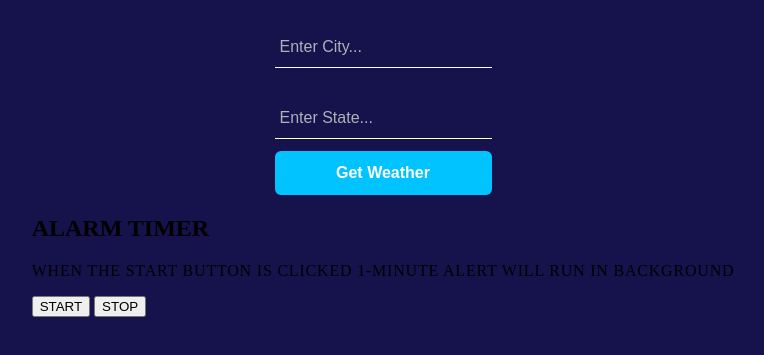
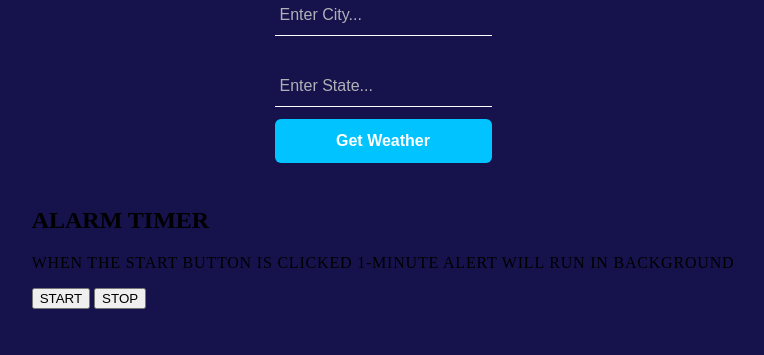
Before and after one commit to LuisCastilloKC/Learnics_Google_Chrome_Extension, a browser extension: page weatherApp/index.html in a window 1280 px wide. Shown: the part 365-720 px from the top of the page, without its empty margins (265-1029 px from the left). Drawn offline with Linux system fonts and the light colour scheme.

Commit message:
style alaram container

```diff
--- a/weatherApp/style.css
+++ b/weatherApp/style.css
@@ -119,3 +119,12 @@ input{
     background-color: #46be28;
     transition: all 0.3s ease;
 }
+
+
+/* alarm Style START FROM HERE */
+
+.alarmContainer{
+    display: flex;
+    padding-top: 25px;
+    margin-bottom: 40px;
+}
```
